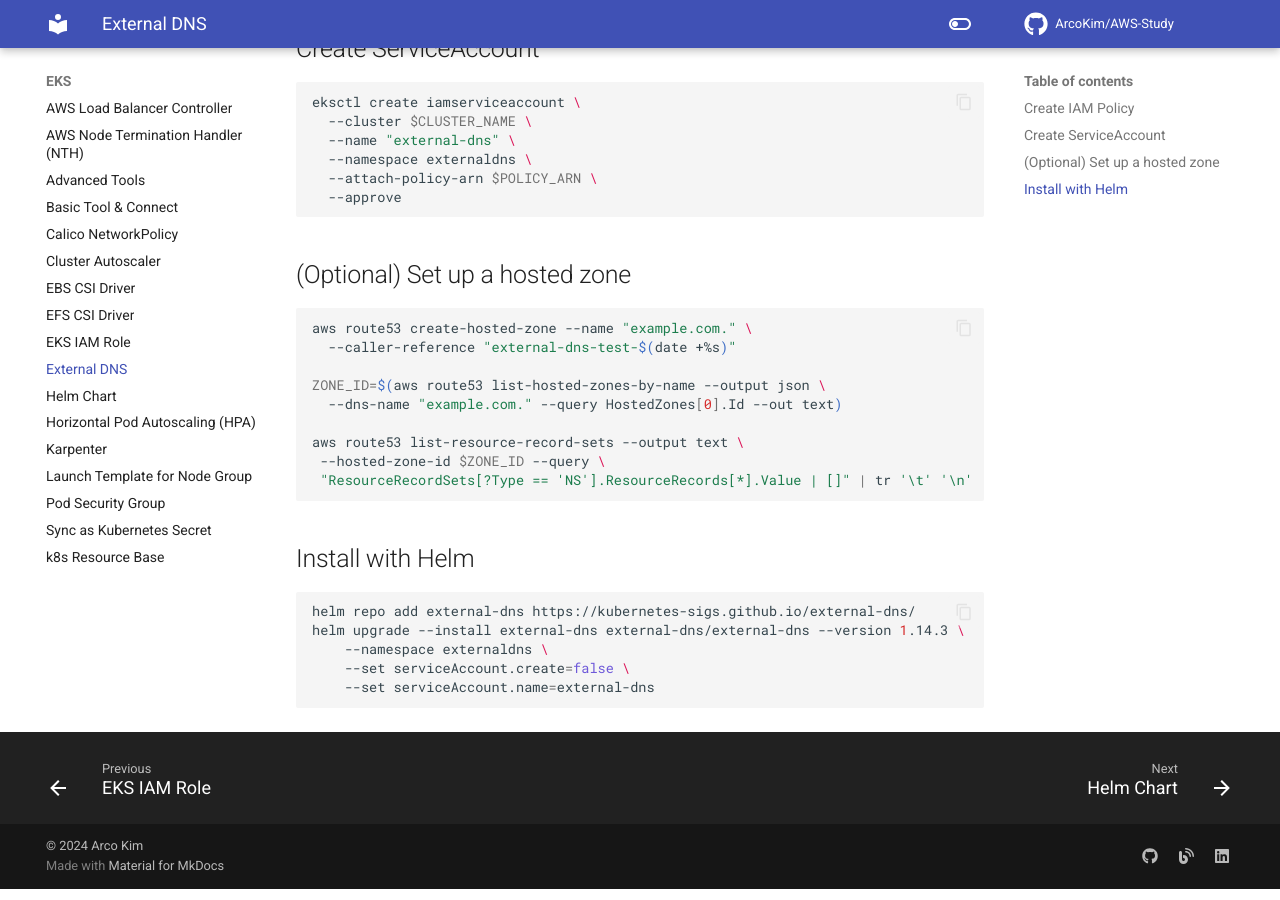
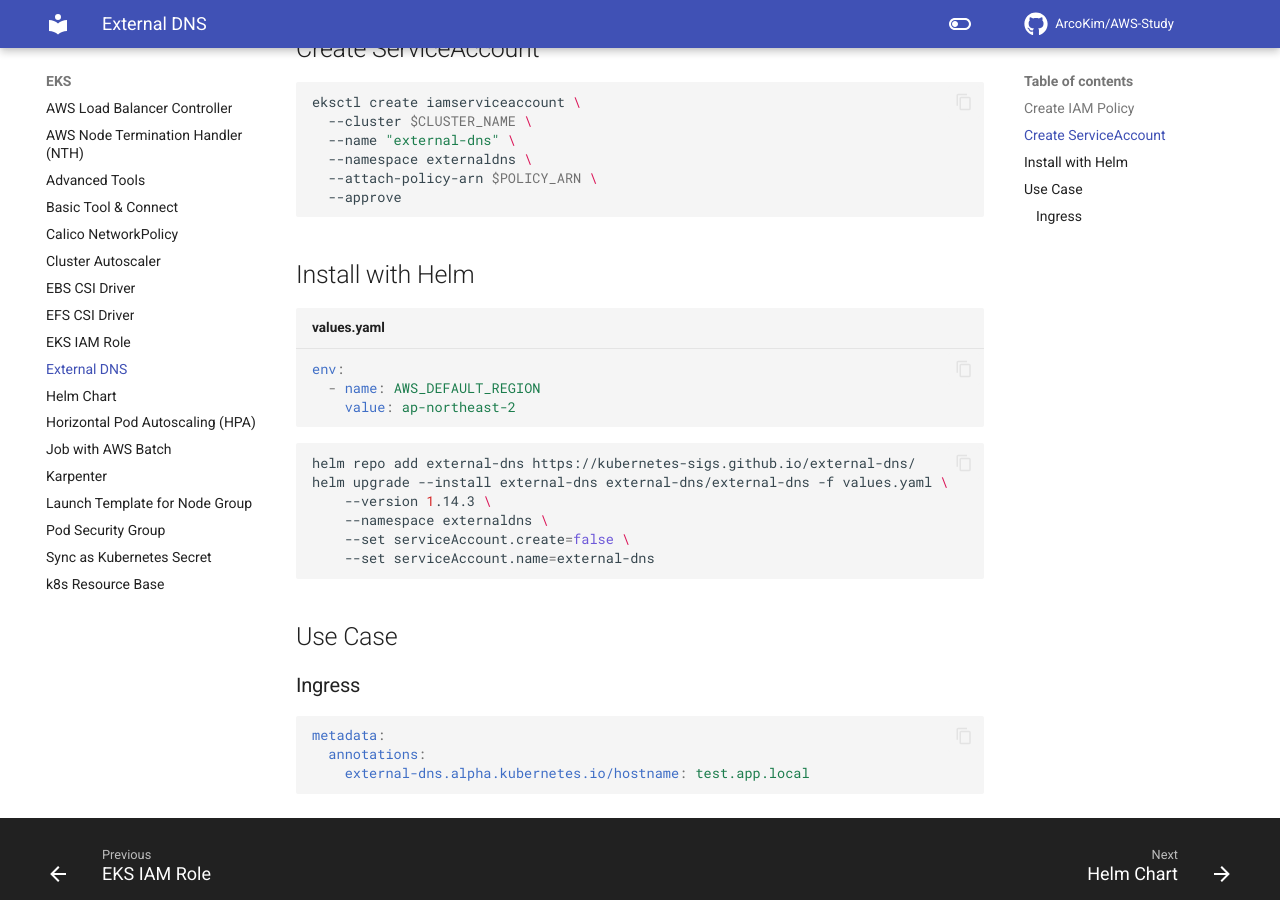
Before and after one commit to ArcoKim/AWS-Study, an MkDocs documentation site: the page built from docs/EKS/External DNS.md, in a window 1280 px wide and 900 px high, scrolled down 957 px. Built offline with MkDocs 1.6.1 and Material for MkDocs 9.7.7, drawn with Linux system fonts in a browser that asks for light colours; comment, search, counter and statistics services are not loaded.

````diff
--- a/docs/EKS/External DNS.md
+++ b/docs/EKS/External DNS.md
@@ -43,23 +43,24 @@ eksctl create iamserviceaccount \
   --attach-policy-arn $POLICY_ARN \
   --approve
 ```
-## (Optional) Set up a hosted zone
-``` bash
-aws route53 create-hosted-zone --name "example.com." \
-  --caller-reference "external-dns-test-$(date +%s)"
-
-ZONE_ID=$(aws route53 list-hosted-zones-by-name --output json \
-  --dns-name "example.com." --query HostedZones[0].Id --out text)
-
-aws route53 list-resource-record-sets --output text \
- --hosted-zone-id $ZONE_ID --query \
- "ResourceRecordSets[?Type == 'NS'].ResourceRecords[*].Value | []" | tr '\t' '\n'
+## Install with Helm
+``` yaml title="values.yaml"
+env:
+  - name: AWS_DEFAULT_REGION
+    value: ap-northeast-2
 ```
-## Install with Helm
 ``` bash
 helm repo add external-dns https://kubernetes-sigs.github.io/external-dns/
-helm upgrade --install external-dns external-dns/external-dns --version 1.14.3 \
+helm upgrade --install external-dns external-dns/external-dns -f values.yaml \
+    --version 1.14.3 \
     --namespace externaldns \
     --set serviceAccount.create=false \
     --set serviceAccount.name=external-dns
 ```
+## Use Case
+### Ingress
+``` yaml
+metadata:
+  annotations:
+    external-dns.alpha.kubernetes.io/hostname: test.app.local
+```
````
Also changed, not shown: docs/EKS/AWS Load Balancer Controller.md (+8 -4 lines), docs/EKS/Job with AWS Batch.md (added, +86 -0 lines), docs/Logging/AWS Logging.md (added, +16 -0 lines), docs/Service Mesh/AWS App Mesh/Amazon EKS/Resource.md (+2 -2 lines).
